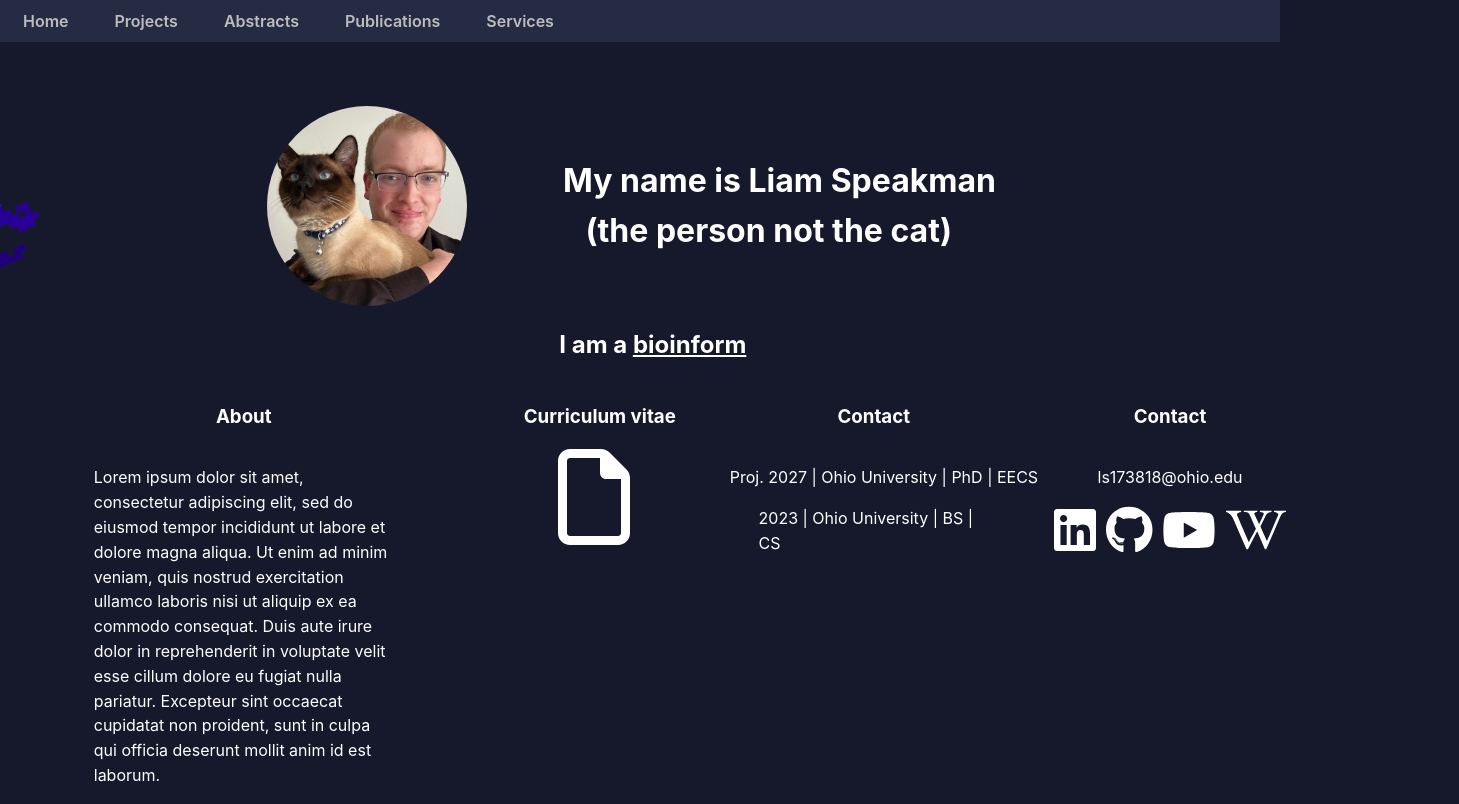
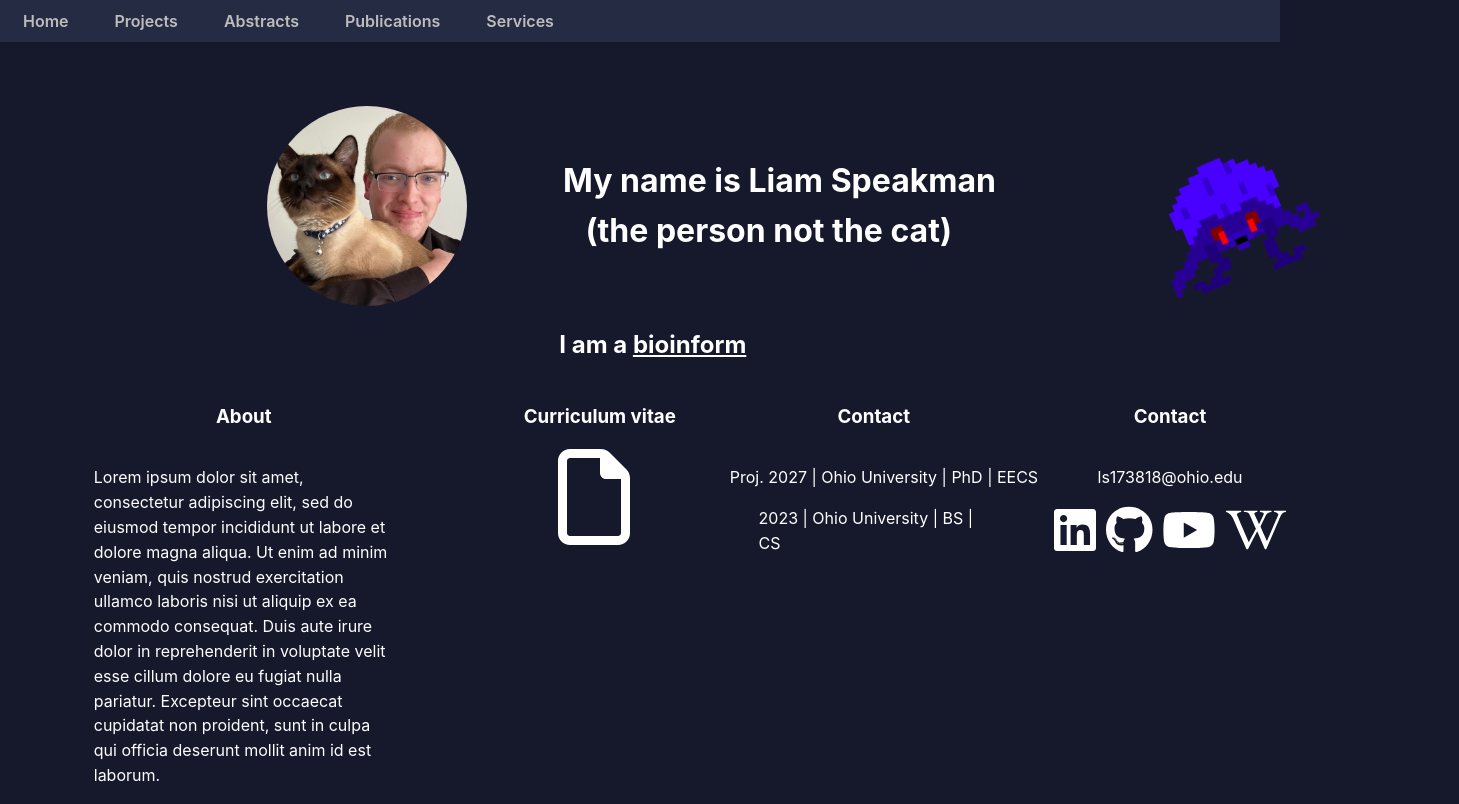
Before and after one commit to LSpeakmanOU/LSpeakmanOU.github.io, a Next.js app: page / in a window 1280 px wide. Shown: the whole page, 1459 px wide, since content can reach past the window. Built offline with nearby package versions, Linux system fonts and the light colour scheme.

Commit message:
fixed bloopy's position

```diff
--- a/src/app/globals.css
+++ b/src/app/globals.css
@@ -31,7 +31,7 @@ body {
   position: absolute;
   width: 300px;
   top: 100px;
-  right: -150;
+  left: 100%;
   margin-left: -150px;
   animation: rotation 2s infinite linear;
 }
```
